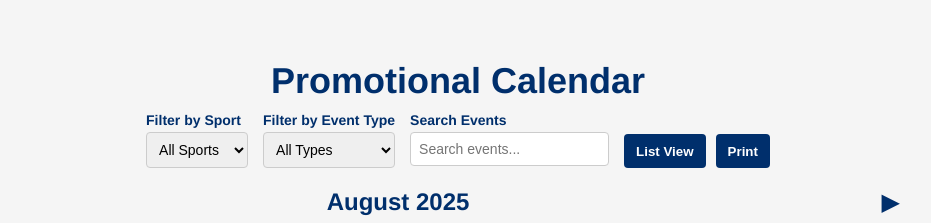
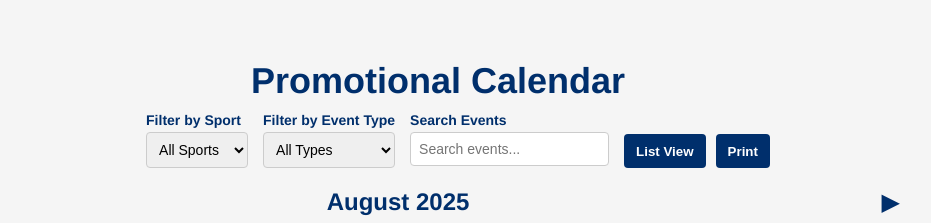
Before and after one commit to Jordon991/uttyler-promo-calendar, a plain HTML site: page index.html in a window 1280 px wide. Shown: the top 223 px of the page, 252-1183 px from the left. Drawn offline with Linux system fonts and the light colour scheme.

Commit message:
Update Style.css

```diff
--- a/Style.css
+++ b/Style.css
@@ -43,6 +43,7 @@ body {
       margin-bottom: 10px;
       text-align: center;
       margin: 0 auto 10px auto;
+          transform: translateX(-20px)
     }
 
     .filter-controls {
```
